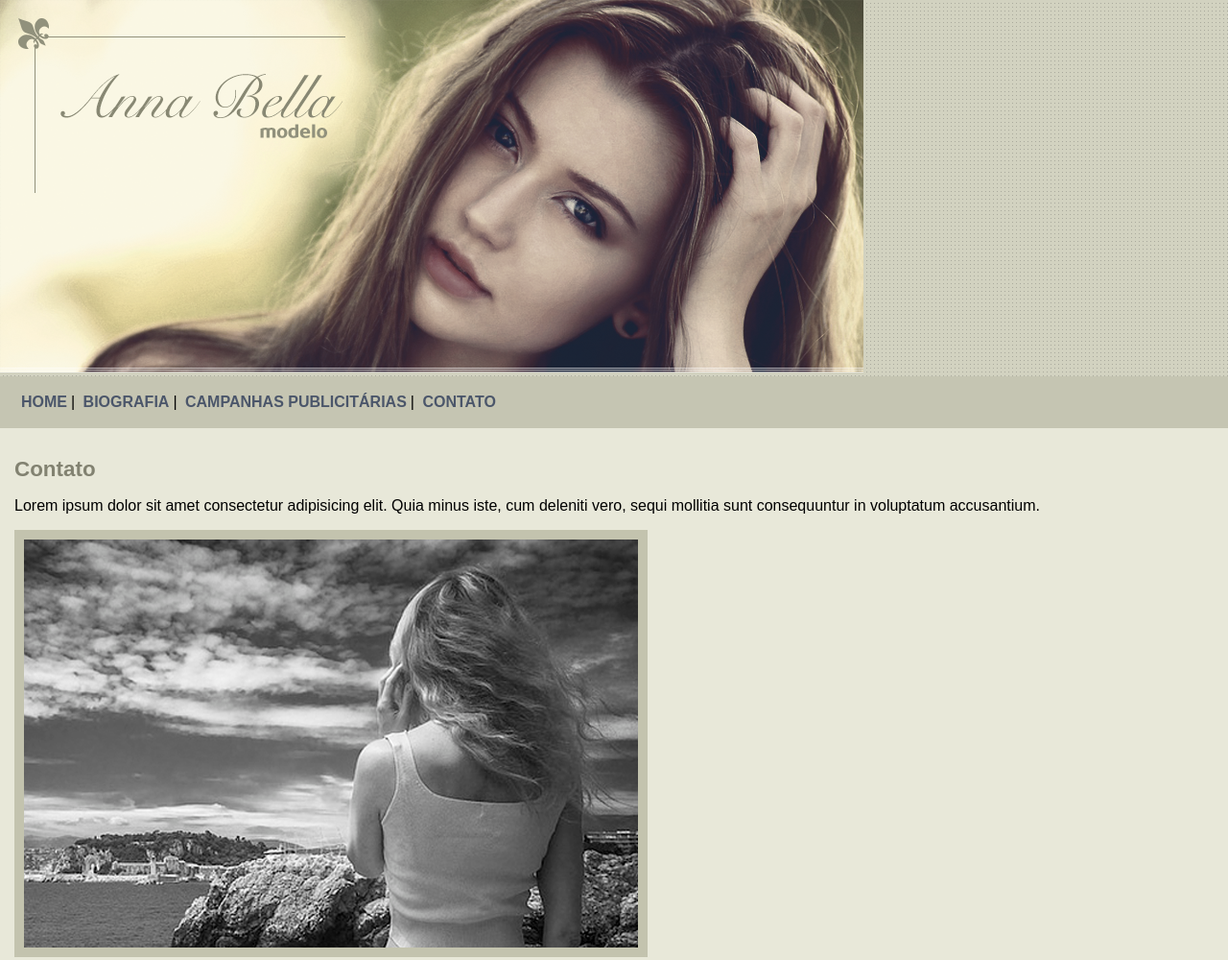
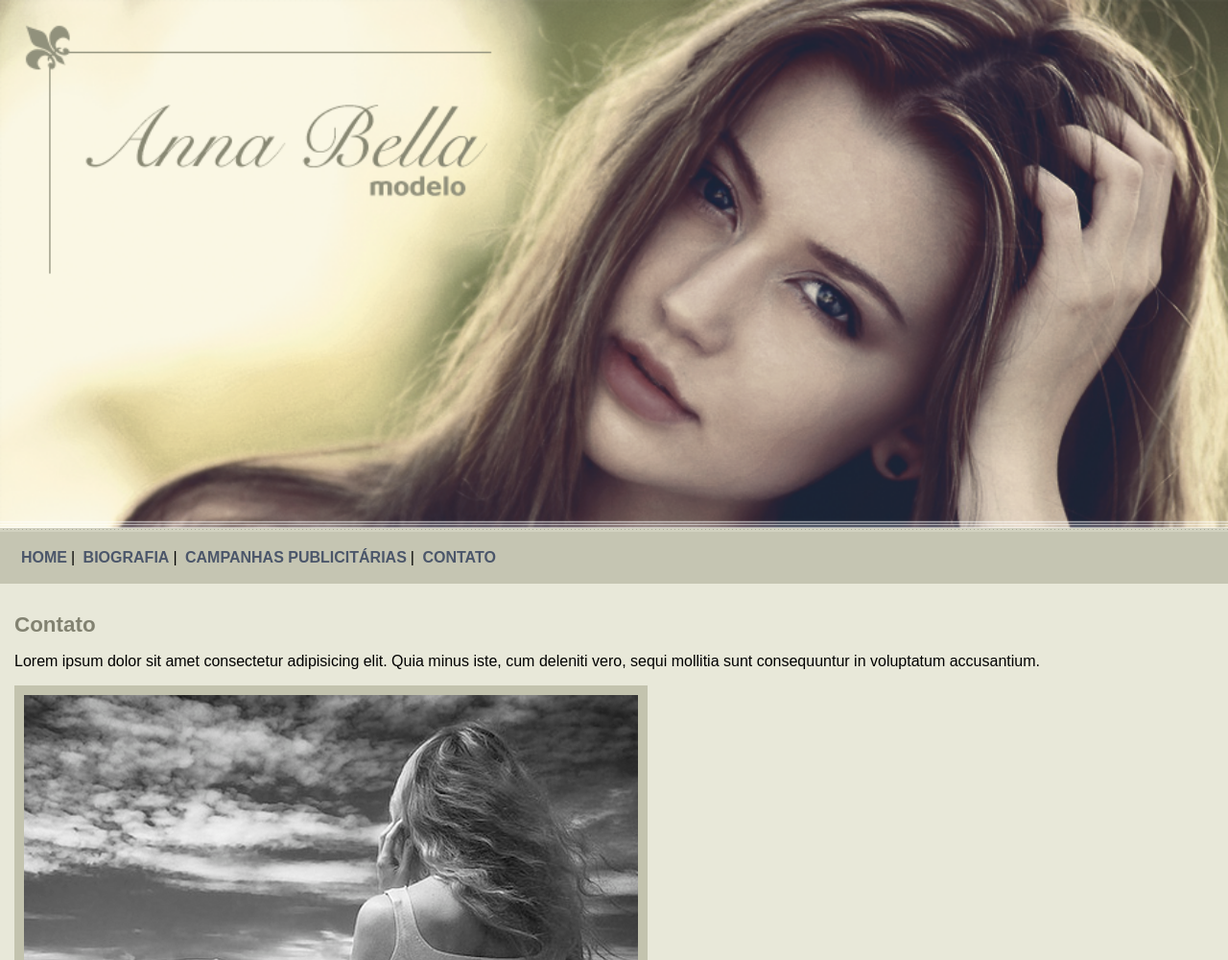
Before and after one commit to TBarroso81/Curso_WEB, a plain HTML site: page Projeto_blog/contato.html in a window 1280 px wide. Shown: the top 1000 px of the page at 96% size. Drawn offline with Linux system fonts and the light colour scheme.

Commit message:
Alteração de resolução

```diff
--- a/Projeto_blog/contato.html
+++ b/Projeto_blog/contato.html
@@ -8,7 +8,7 @@
 </head>
 <body class="fundo">
     <div id="principal">
-        <img src="Imagens/capa.png" alt="" width=>
+        <img src="Imagens/capa.png" alt="" id="capa">
         <div id="menu">
             <a href="index.html">HOME</a>|
             <a href="biografia_anna.html">BIOGRAFIA</a>|
--- a/Projeto_blog/style.css
+++ b/Projeto_blog/style.css
@@ -25,10 +25,12 @@ a{
 
 #principal{
     size: 100%;
+
 }
 
 #capa{
     width: 100%;
+    height: 550px;
 }
 
 #menu{
@@ -39,6 +41,7 @@ a{
 #conteudo{
     background:#e8e8d9;
     padding: 15px;
+
 }
 
 #rodape{
```
Also changed, not shown: Projeto_blog/biografia_anna.html (+1 -1 lines), Projeto_blog/campanha_publi.html (+1 -1 lines).
